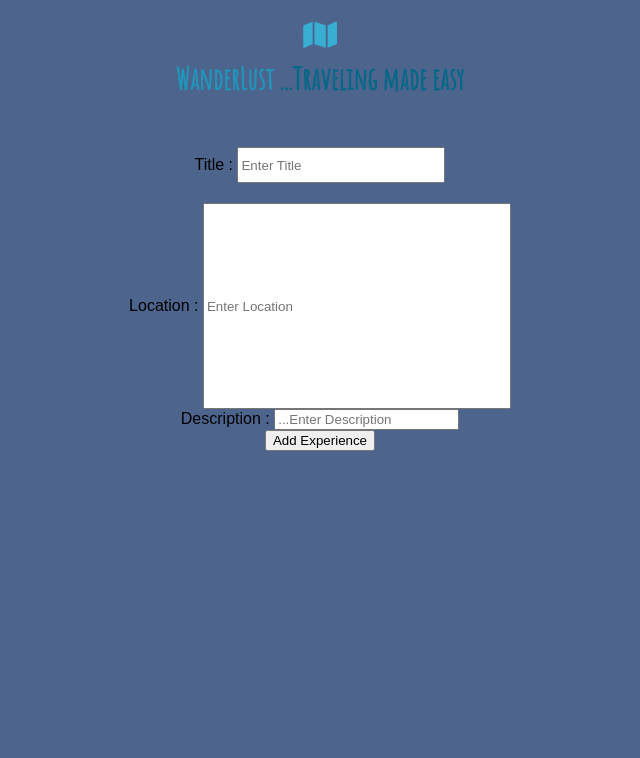
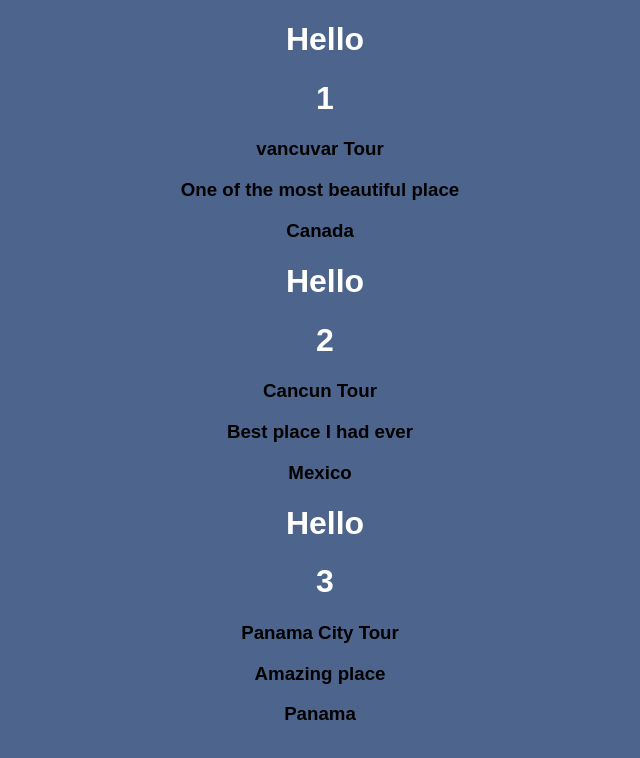
Before and after one commit to wanderlust-bw/wanderlust-FE-Manju, a React (Create React App) app: page /PostsPage in a window 1280 px wide. Shown: the top 758 px of the page, without its empty margins (320-960 px from the left). Built offline with nearby package versions, Linux system fonts and the light colour scheme.

Commit message:
created the experienceview component with dummydata

```diff
--- a/src/App.js
+++ b/src/App.js
@@ -1,11 +1,13 @@
-import React, { Component } from 'react';
+import React,{Component} from 'react';
 import './App.css';
 import SignUp from "./Components/SignUpForm"
 import LogIn from "./Components/SignIn"
 import { Route, Switch } from 'react-router-dom'
 import ProfilePage from "./Components/Home"
-import ExperienceProfie from "./Components/experiencePage/ExperienceProfile"
+import ExperienceProfie from "./Components/ExperiencePage/ExperienceProfile"
 import TravelGuide from './Components/TravelGuide'
+import PostsPage from "./Components/ExperinceView/PostPage"
+
 
 class App extends Component {
   render() {
@@ -16,7 +18,8 @@ class App extends Component {
           <Route exact path="/LogIn" component={LogIn} />
           <Route exact path="/ProfilePage" component={ProfilePage} />
           <Route exact path="/TravelGuide" component={TravelGuide} />
-          <ExperienceProfie />
+          <Route exact path="/ExperienceProfie" component={ExperienceProfie} />
+         <Route extact path="/PostsPage" component={PostsPage}/>
         </Switch>
       </div>
     );
--- /dev/null
+++ b/src/Components/ExperinceView/ExperienceCard.js
@@ -0,0 +1,16 @@
+import React from "react"
+
+const TourCard = props =>{
+    return (
+        <div>
+            <h1>Hello</h1>
+            <h1>{props.tour.id}</h1>
+            <h3>{props.tour.title}</h3>
+            <h3>{props.tour.description}</h3>
+            <h3>{props.tour.location}</h3>
+
+        </div>
+    )
+}
+
+export default TourCard ;
--- /dev/null
+++ b/src/Components/ExperinceView/ExperienceList.js
@@ -0,0 +1,22 @@
+
+import React, { Component } from 'react';
+import TourCard from "./ExperienceCard"
+
+const TourExperinceList = props => {
+
+    return (
+        <div>
+           { props.tours.map((tour,id)=> (
+             <TourCard key={id} tour={tour} />
+            ))}
+</div>
+    )
+
+}
+
+
+
+
+
+
+export default TourExperinceList
--- /dev/null
+++ b/src/Components/ExperinceView/PostPage.js
@@ -0,0 +1,26 @@
+import React,{Component} from "react"
+import dummyData from "../dummy";
+import  TourExperinceList from "./ExperienceList"
+
+class PostsPage extends React.Component {
+    constructor() {
+      super();
+      this.state = {
+        tours: [],
+      };
+    }
+    componentDidMount() {
+      this.setState({ tours: dummyData });
+    }
+
+    render(){
+        return(
+            <div>
+              <TourExperinceList tours={this.state.tours}/>
+            </div>
+        )
+    }
+
+}
+
+export default PostsPage
--- /dev/null
+++ b/src/Components/ExperinceView/Searchbar.js
@@ -0,0 +1,5 @@
+const SearchBar = props => {
+    return(
+        <input type="text" placeholder="Search" onKeyDown={props.search}/>
+    )
+}
--- /dev/null
+++ b/src/Components/dummy.js
@@ -0,0 +1,26 @@
+import TourCard from "./ExperinceView/ExperienceCard";
+
+const dummyData = [
+    {
+        id: "1",
+        title: "vancuvar Tour",
+        location:"Canada",
+        description:"One of the most beautiful place"
+    },
+
+    {
+        id:"2",
+        title:"Cancun Tour",
+        location:"Mexico",
+        description:"Best place I had ever"
+    },
+    {
+        id:"3",
+        title:"Panama City Tour",
+        location:"Panama",
+        description:"Amazing place"
+    }
+
+
+];
+export default dummyData;
--- a/src/Components/experiencePage/experence.css
+++ b/src/Components/experiencePage/experence.css
@@ -1,7 +1,7 @@
-body{
 
+.profilecomponent{
     background-size: cover;
-    background-Image:url ("http://www.cifftravelsandtours.com.ng/wp-content/uploads/2014/07/CiffTravelandTours_Banner2.png" )  !important;
+    background-Image:url ("http://www.cifftravelsandtours.com.ng/wp-content/uploads/2014/07/CiffTravelandTours_Banner2.png" );
     background-repeat: repeat;
     background-color: black;
 }
```
Also changed, not shown: src/Components/experiencePage/ExperienceProfile.js (+2 -8 lines).
